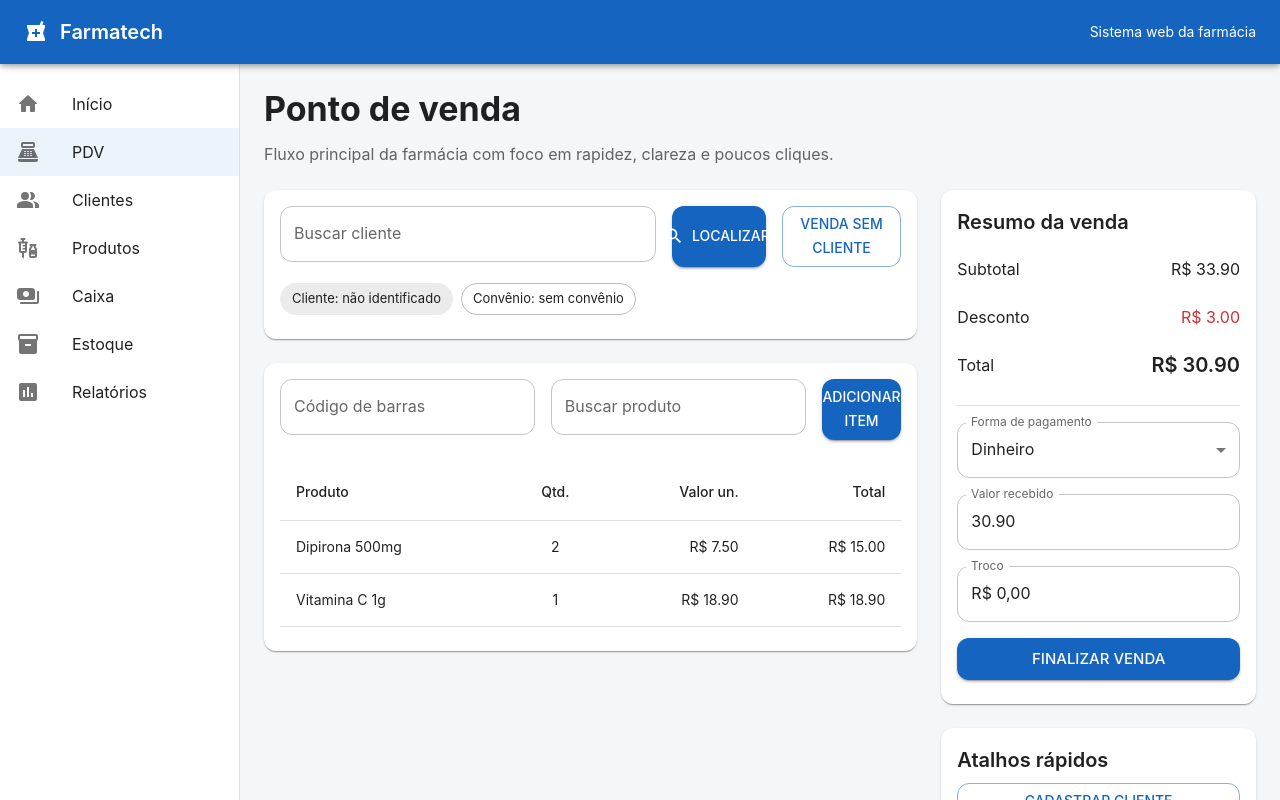
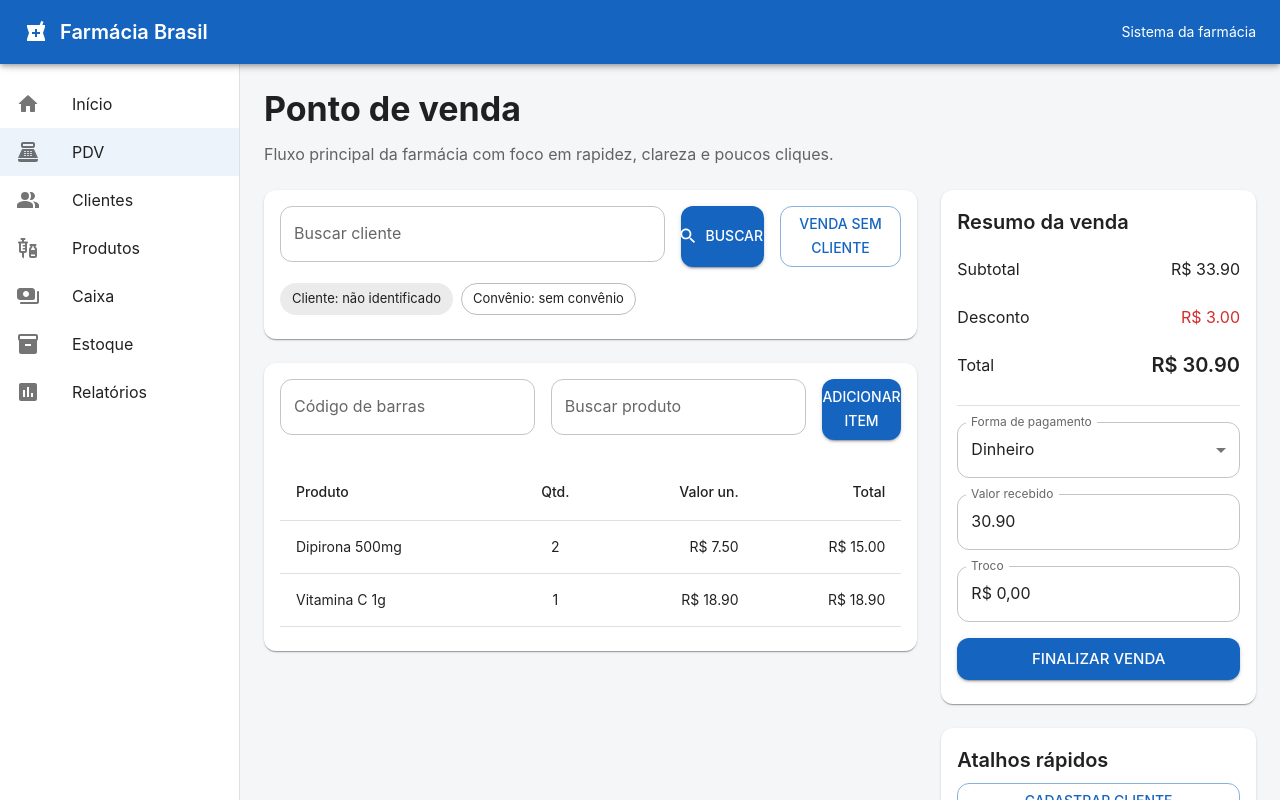
Before and after one commit to cardoso0411/farmatech, a React (Vite) app in the folder frontend/: page /pdv in a window 1280 px wide. Shown: the top 800 px of the page. Built offline with nearby package versions, Linux system fonts and the light colour scheme.

Commit message:
atualizado nome da farmácia e descrição no layout do Dashboard; alterado texto do botão de busca na página de PDV

```diff
--- a/frontend/src/components/layout/DashboardLayout.tsx
+++ b/frontend/src/components/layout/DashboardLayout.tsx
@@ -42,9 +42,9 @@ export function DashboardLayout({ children }: PropsWithChildren) {
         <Toolbar sx={{ display: 'flex', justifyContent: 'space-between' }}>
           <Box sx={{ display: 'flex', alignItems: 'center', gap: 1.5 }}>
             <LocalPharmacyIcon />
-            <Typography variant="h6">Farmatech</Typography>
+            <Typography variant="h6">Farmácia Brasil</Typography>
           </Box>
-          <Typography variant="body2">Sistema web da farmácia</Typography>
+          <Typography variant="body2">Sistema da farmácia</Typography>
         </Toolbar>
       </AppBar>
 
--- a/frontend/src/pages/PdvPage.tsx
+++ b/frontend/src/pages/PdvPage.tsx
@@ -47,7 +47,7 @@ export function PdvPage() {
                 <Stack direction={{ xs: 'column', md: 'row' }} spacing={2}>
                   <TextField fullWidth label="Buscar cliente" placeholder="Nome, CPF ou telefone" />
                   <Button variant="contained" startIcon={<SearchIcon />}>
-                    Localizar
+                    Buscar
                   </Button>
                   <Button variant="outlined">Venda sem cliente</Button>
                 </Stack>
```
